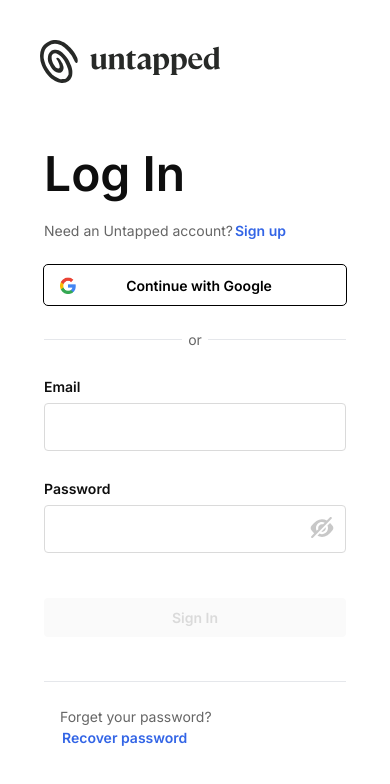
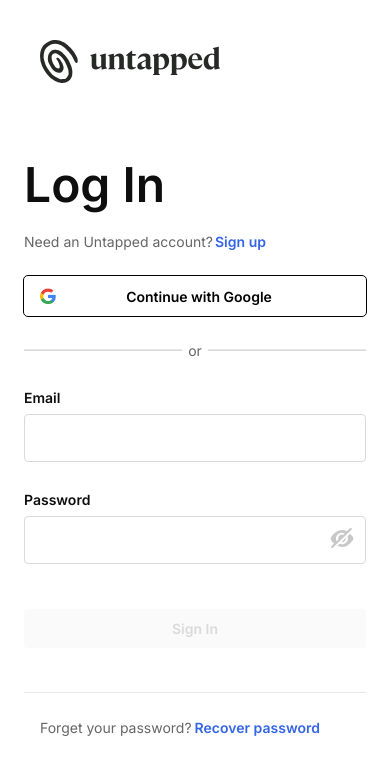
Before and after one commit to Balaganesh003/untapped-clone, a Next.js app: page /auth in a window 390 px wide. Both pictures are taken after a click on the element "Log in". Shown: the top 784 px of the page. Built offline with nearby package versions, Linux system fonts and the light colour scheme.

Commit message:
fixed the padding for the mobile view in thw login page

```diff
--- a/components/SignIn.jsx
+++ b/components/SignIn.jsx
@@ -42,7 +42,7 @@
             <Image src={Logo} width={180} height={150} alt="Logo" />
           </Link>
         </div>
-        <div className="bg-white w-full mobile-md:w-[420px]  h-full pt-[6.25rem] pb-[2.75rem] px-11 ">
+        <div className="bg-white w-full mobile-md:w-[420px]  h-full pt-[6.25rem] pb-[2.75rem]  px-6 mobile-lg:px-11 ">
           <h1 className="text-primary-text text-[3rem] font-semibold leading-[125%]">
             Log In
           </h1>
```
